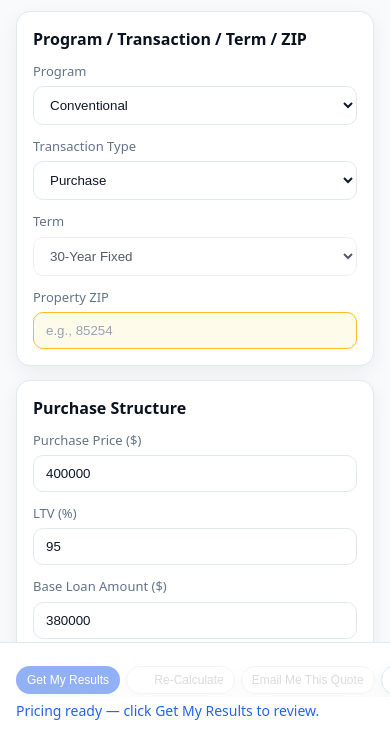
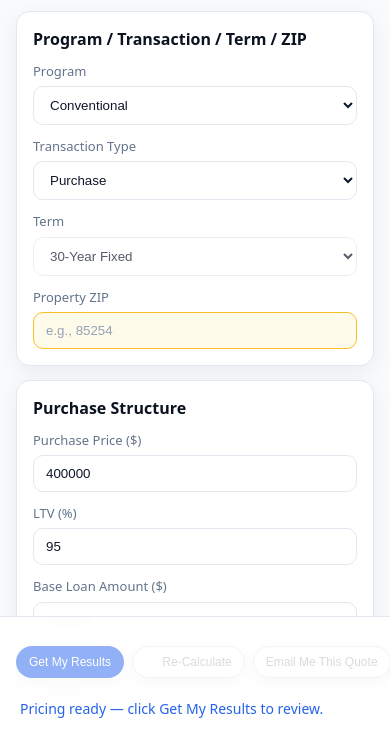
Before and after one commit to jyoder35/mortgage-ui, a website built with Vite: page index.html in a window 390 px wide. Shown: the part 103-844 px from the top of the page. Built offline with nearby package versions, Linux system fonts and the light colour scheme.

Commit message:
Fix mobile footer: hide scrollbar, add spacing, fix scroll bounce

```diff
--- a/styles.css
+++ b/styles.css
@@ -142,12 +142,19 @@ a.btn{ text-decoration:none; color:inherit; display:inline-flex; align-items:cen
 .footer-buttons{ display:flex; align-items:center; gap:10px; flex-shrink:0; }
 .footer-status{ display:flex; align-items:center; flex:1; min-width:0; }
 @media (max-width:600px){
- .app{ padding-bottom:100px; }
- .footer-bar{ height:auto; min-height:auto; padding:4px 0; }
- .footer-inner{ flex-direction:column; align-items:stretch; gap:4px; }
- .footer-buttons{ overflow-x:auto; overflow-y:hidden; flex-wrap:nowrap; gap:6px; padding:2px 0; -webkit-overflow-scrolling:touch; }
- .footer-buttons .btn{ flex:0 0 auto; min-width:100px; padding:6px 10px; font-size:12px; }
- .footer-status{ display:flex; justify-content:space-between; align-items:center; gap:8px; flex-shrink:0; }
+ .app{ padding-bottom:110px; }
+ .footer-bar{ height:auto; min-height:auto; padding:6px 0; }
+ .footer-inner{ flex-direction:column; align-items:stretch; gap:10px; }
+ .footer-buttons{
+  overflow-x:auto; overflow-y:hidden; flex-wrap:nowrap; gap:8px;
+  padding:6px 0 10px; padding-right:24px;
+  -webkit-overflow-scrolling:touch; overscroll-behavior-x:contain;
+  scrollbar-width:none; -ms-overflow-style:none;
+  min-height:44px; align-items:center; justify-content:flex-start;
+ }
+ .footer-buttons::-webkit-scrollbar{ display:none; }
+ .footer-buttons .btn{ flex:0 0 auto; min-width:100px; padding:8px 12px; font-size:12px; }
+ .footer-status{ display:flex; justify-content:space-between; align-items:center; gap:8px; flex-shrink:0; padding:0 4px; }
  .footer-indicator{ order:unset; width:auto; text-align:left; margin:0; font-size:12px; flex:1; min-width:0; }
  .timestamp{ order:unset; width:auto; text-align:right; margin:0; font-size:12px; flex-shrink:0; }
 }
```
